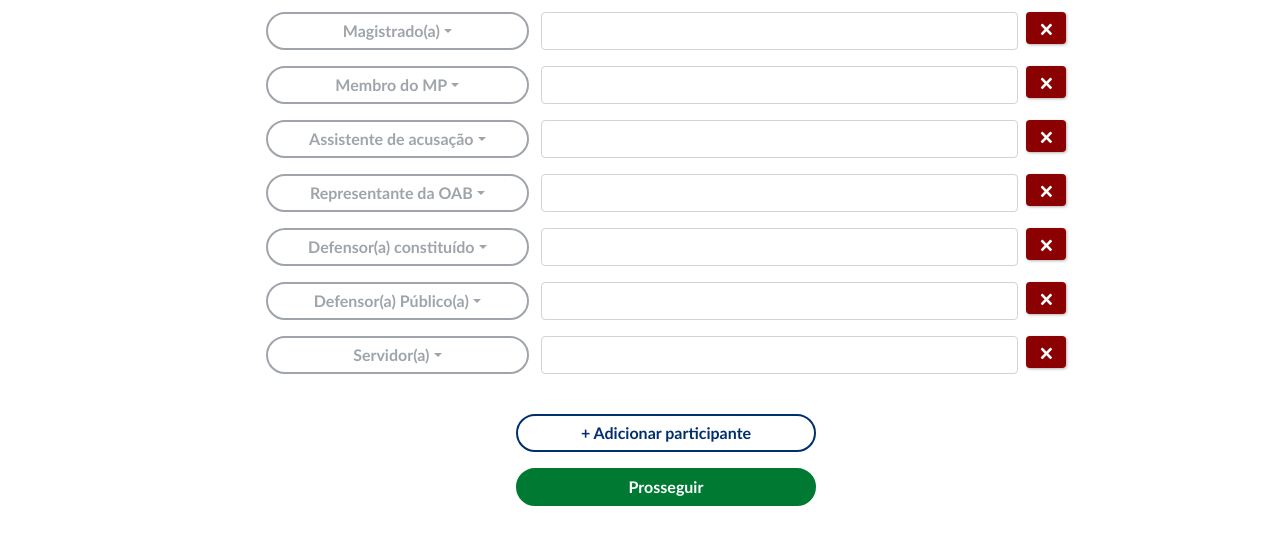
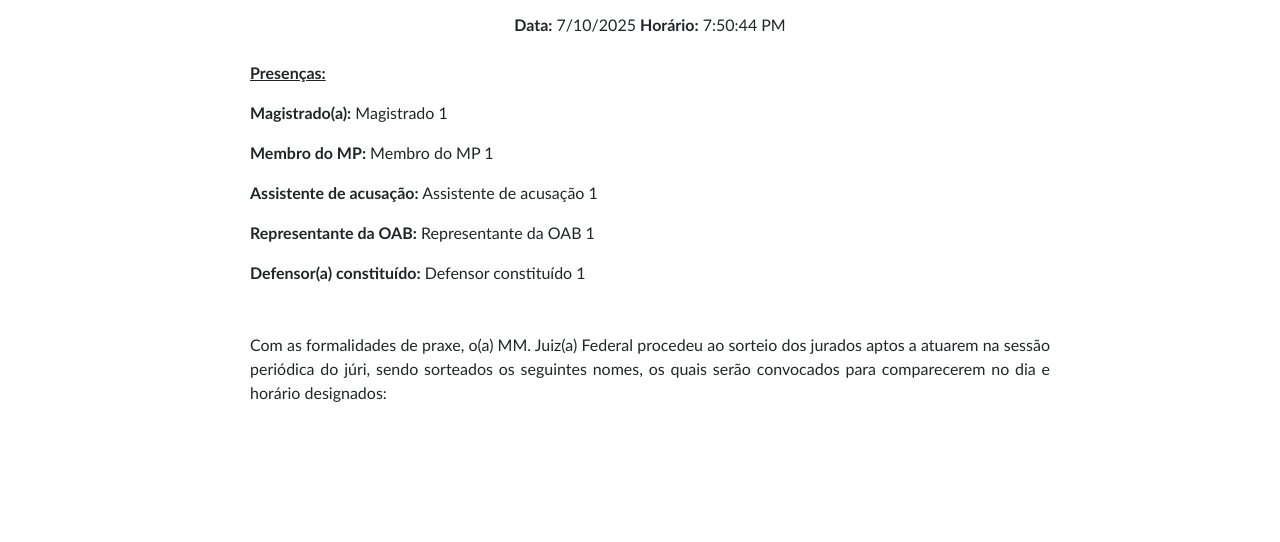
Before and after one commit to pteixeira1089/projeto_extensao_selecao_juri, a plain HTML site: page project/sandbox/test2.html in a window 1280 px wide. Shown: the part 279-821 px from the top of the page. After the commit the page ends 800 px from the top, so only its background shows below. Drawn offline with nearby package versions, Linux system fonts and the light colour scheme.

Commit message:
Created first view modules of Ata object. Created object for handling component creation in a page. Created default values for appState variables. Created test Ata page

```diff
--- a/project/appState.js
+++ b/project/appState.js
@@ -1,4 +1,24 @@
 export const appState = {
     screenControl: 0,
-    participantesData: null
+    participantesData: [
+        {tipo: 'magistrado', nome: 'Magistrado 1'},
+        {tipo: 'membroMP', nome: 'Membro do MP 1'},
+        {tipo: 'assistenteAcusacao', nome: 'Assistente de acusação 1'},
+        {tipo: 'representanteOAB', nome: 'Representante da OAB 1'},
+        {tipo: 'defensorConstituido', nome: 'Defensor constituído 1'},
+    ],
+    juradosTitularesData: [
+        {nome: 'João da Silva', profissao: 'programador'},
+        {nome: 'Maria Oliveira', profissao: 'professora'},
+        {nome: 'Carlos Souza', profissao: 'engenheiro'},
+        {nome: 'Ana Costa', profissao: 'advogada'},
+        {nome: 'Pedro Santos', profissao: 'médico'}
+    ],
+    juradosSuplentesData: [
+        {nome: 'Luiz Pereira', profissao: 'arquiteto'},
+        {nome: 'Fernanda Lima', profissao: 'psicóloga'},
+        {nome: 'Roberto Almeida', profissao: 'contador'},
+        {nome: 'Patrícia Rocha', profissao: 'jornalista'},
+        {nome: 'Ricardo Gomes', profissao: 'veterinário'}
+    ]
 };
--- /dev/null
+++ b/project/control/PageComposer.js
@@ -0,0 +1,22 @@
+// Controller/Manager Class
+export class PageComposer {
+    /**
+     * @param {HTMLElement} insertionPoint - Where to insert components
+     */
+    constructor(insertionPoint = document.body) {
+        this.insertionPoint = insertionPoint;
+        this.components = [];
+    }
+
+    /**
+     * Adds a component to the page
+     * @param {Object} component - Component with create() method
+     * @returns {HTMLElement} - The created element
+     */
+    addComponent(component) {
+        const element = component.create();
+        this.insertionPoint.appendChild(element);
+        this.components.push(element);
+        return element;
+    }
+}
--- a/project/sandbox/test2.html
+++ b/project/sandbox/test2.html
@@ -41,7 +41,7 @@
     <div class="container-fluid text-center" id="actions"></div>
 
     <!-- My JS -->
-    <script type="module" src="test.js"></script>
+    <script type="module" src="test2.js"></script>
 
 
     <!-- SheetJS CDN - package to parse xlsx data to js objects-->
--- /dev/null
+++ b/project/sandbox/test2.js
@@ -0,0 +1,16 @@
+import { PageComposer } from '../control/PageComposer.js';
+import { CabecalhoAtaSorteioJurados } from '../view/AtaSorteioJurados/CabecalhoAtaSorteioJurados.js';
+import { PresencasAtaSorteioJurados } from '../view/AtaSorteioJurados/PresencasAtaSorteioJurados.js';
+import { appState } from '../appState.js';
+import { BodyAtaSorteioJurados } from '../view/AtaSorteioJurados/BodyAtaSorteioJurados.js';
+
+// In your main application script
+const pageComposer = new PageComposer(document.getElementById('content'));
+const cabecalho = new CabecalhoAtaSorteioJurados();
+const presencas = new PresencasAtaSorteioJurados(appState.presencas);
+const bodyParagraph = new BodyAtaSorteioJurados();
+
+
+pageComposer.addComponent(cabecalho);
+pageComposer.addComponent(presencas);
+pageComposer.addComponent(bodyParagraph);
--- /dev/null
+++ b/project/view/AtaSorteioJurados/BodyAtaSorteioJurados.js
@@ -0,0 +1,26 @@
+
+export class BodyAtaSorteioJurados {
+    /**
+     * Creates the presence list element for the Ata de Sorteio dos Jurados.
+     * @returns {HTMLElement} - The paragraphs element of the ata.
+     */
+    create() {
+        const bodyDiv = document.createElement('div');
+        bodyDiv.classList.add(
+            'body-paragraph',
+            'mt-5',
+            'mb-4',
+            'mx-auto',
+            'text-justify'
+        );
+
+        bodyDiv.style.maxWidth = '800px'; // Sets a maximum width for the presence list
+
+        const bodyParagraph = document.createElement('p');
+        bodyParagraph.classList.add('mb-3');
+        bodyParagraph.innerHTML = `Com as formalidades de praxe, o(a) MM. Juiz(a) Federal procedeu ao sorteio dos jurados aptos a atuarem na sessão periódica do júri, sendo sorteados os seguintes nomes, os quais serão convocados para comparecerem no dia e horário designados:`;
+        bodyDiv.appendChild(bodyParagraph);
+
+        return bodyDiv;
+    }
+}
--- /dev/null
+++ b/project/view/AtaSorteioJurados/CabecalhoAtaSorteioJurados.js
@@ -0,0 +1,26 @@
+export class CabecalhoAtaSorteioJurados {
+    /**
+     * Creates a header element for the Ata de Sorteio dos Jurados.
+     * @returns {HTMLElement} - The header element containing the title and date.
+     */
+    create() {
+        const header = document.createElement('div');
+        header.classList.add('ata-sorteio-jurados-cabecalho', 'text-center', 'mb-4', 'ml-3', 'mr-3');
+
+        const title = document.createElement('h2');
+        title.textContent = 'ATA DA SESSÃO DE SORTEIO DOS JURADOS';
+        title.classList.add('mb-2');
+
+        const subtitle = document.createElement('p');
+        subtitle.innerHTML = '(Art. 432 e seguintes do Código de Processo Penal)';
+
+        const date = document.createElement('p');
+        date.innerHTML = `<strong>Data:</strong> ${new Date().toLocaleDateString()} <strong>Horário:</strong> ${new Date().toLocaleTimeString()}`;
+
+        header.appendChild(title);
+        header.appendChild(subtitle);
+        header.appendChild(date);
+
+        return header;
+    }
+}
--- /dev/null
+++ b/project/view/AtaSorteioJurados/PresencasAtaSorteioJurados.js
@@ -0,0 +1,62 @@
+import { appState } from '../../appState.js';
+
+export class PresencasAtaSorteioJurados {
+
+
+    /**
+     *
+     * @param {[Object]} presencas - Array of objects representing the presences of participants.
+     */
+    constructor(
+        presencas = appState.participantesData || [] // Default to appState.participantesData if not provided
+    ) {
+        this.presencas = presencas;
+    }
+
+    /**
+     * Creates the presence list element for the Ata de Sorteio dos Jurados.
+     * @returns {HTMLElement} - The paragraphs elements containing the list of presences.
+     */
+    create() {
+        const presencas = document.createElement('div');
+        presencas.classList.add(
+            'ata-sorteio-jurados-presencas',
+            'mb-4',
+            'mx-auto',
+            'text-justify'
+        );
+
+        presencas.style.maxWidth = '800px'; // Sets a maximum width for the presence list
+
+        const mappingTipoParticipante = {
+            magistrado: 'Magistrado(a)',
+            membroMP: 'Membro do MP',
+            assistenteAcusacao: 'Assistente de acusação',
+            representanteOAB: 'Representante da OAB',
+            defensorConstituido: 'Defensor(a) constituído',
+            defensorPublico: 'Defensor(a) Público(a)',
+            servidor: 'Servidor(a)'
+        }
+
+        if (this.presencas.length === 0) {
+            const noPresences = document.createElement('p');
+            noPresences.textContent = 'Nenhum participante presente.';
+            presencas.appendChild(noPresences);
+            return presencas;
+        }
+
+        const title = document.createElement('p');
+        title.classList.add('mb-3');
+        title.innerHTML = '<strong><u>Presenças:</u></strong>';
+        presencas.appendChild(title);
+
+        this.presencas.forEach(participante => {
+            const presenceItem = document.createElement('p');
+            const tipoParticipante = mappingTipoParticipante[participante.tipo] || participante.tipo;
+            presenceItem.innerHTML = `<strong>${tipoParticipante}:</strong> ${participante.nome}`;
+            presencas.appendChild(presenceItem);
+        });
+
+        return presencas;
+    }
+}
```
Also changed, not shown: project/view/AtaSorteioJurados/AtaSorteioJurados.js (renamed from project/view/AtaSorteioJurados.js, +15 -5 lines), project/view/AtaSorteioJurados/ListagemSorteadosAtaSorteioJurados.js (added, +62 -0 lines).
